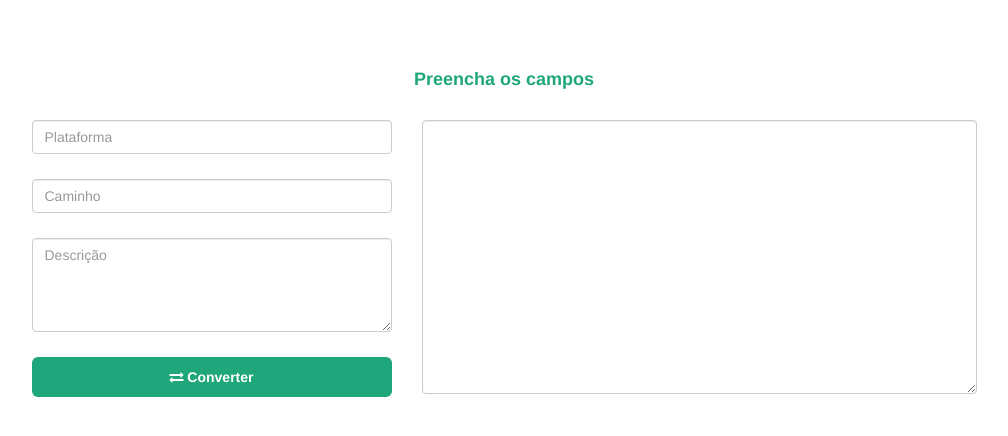
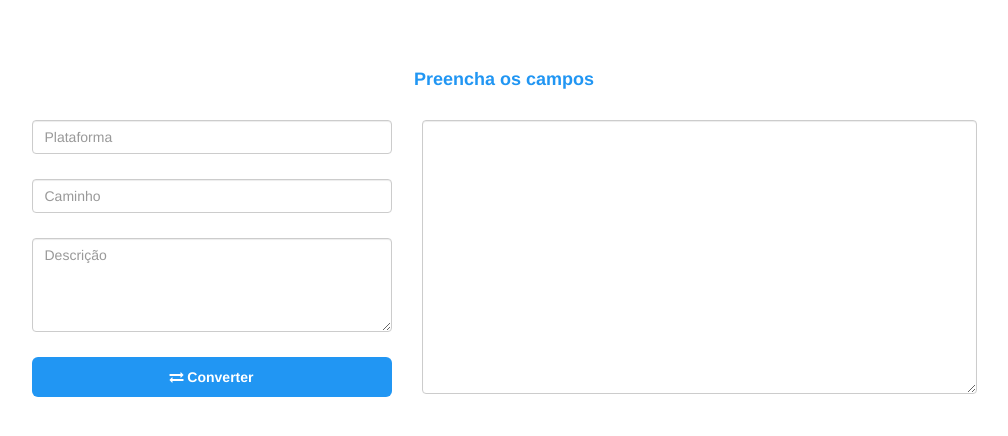
Before and after one commit to guaiamum/form-conversor, a plain HTML site: page index.html in a window 1280 px wide. Shown: the whole page, without its empty margins (136-1144 px from the left). Drawn offline with nearby package versions, Linux system fonts and the light colour scheme.

Commit message:
fix first undefined

```diff
--- a/css/style.css
+++ b/css/style.css
@@ -9,7 +9,7 @@
         margin: 0 auto;
     }
     #login h1 {
-        color: #1fa67b;
+        color: #2196f3;
         font-size: 18px;
         text-align: center;
         font-weight: bold;
@@ -68,7 +68,7 @@
     }
     .btn-custom {
         color: #fff;
-        background-color: #1fa67b;
+        background-color: #2196f3;
     }
     .btn-custom:hover,
     .btn-custom:focus {
--- a/js/convert.js
+++ b/js/convert.js
@@ -1,4 +1,4 @@
-var result;
+var result = "";
 $('#btn-convert').on('click', function(){
     //outputs
     var destino = $('#destino');
```
